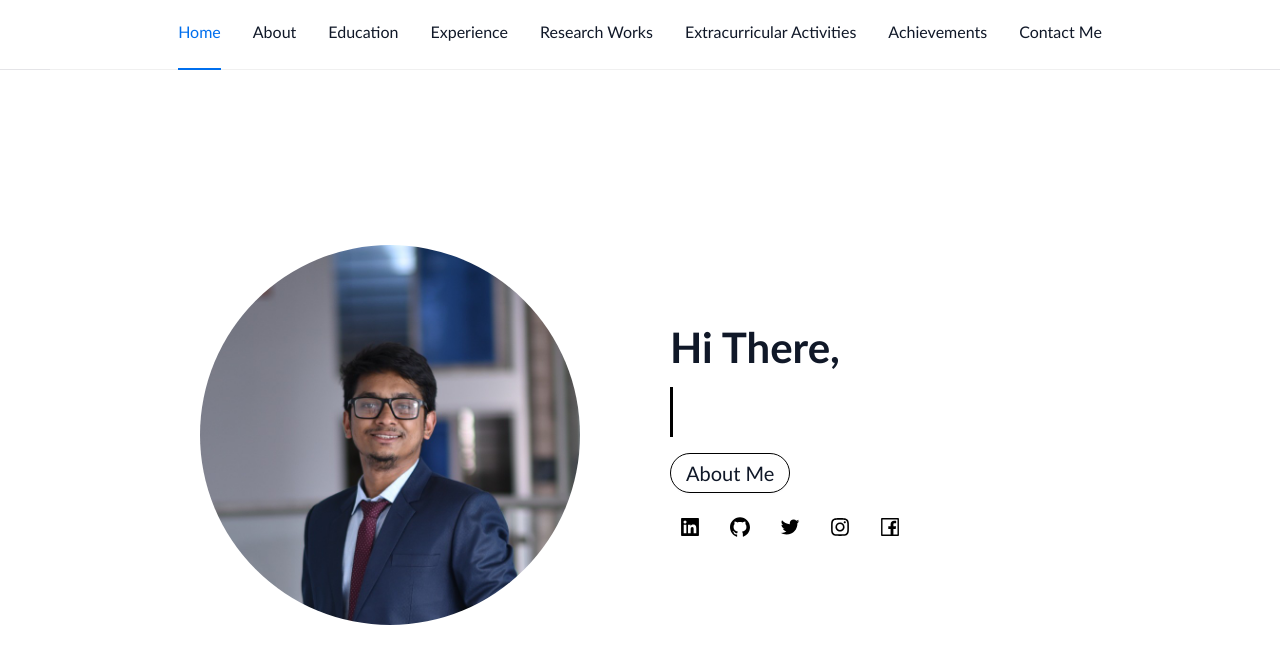
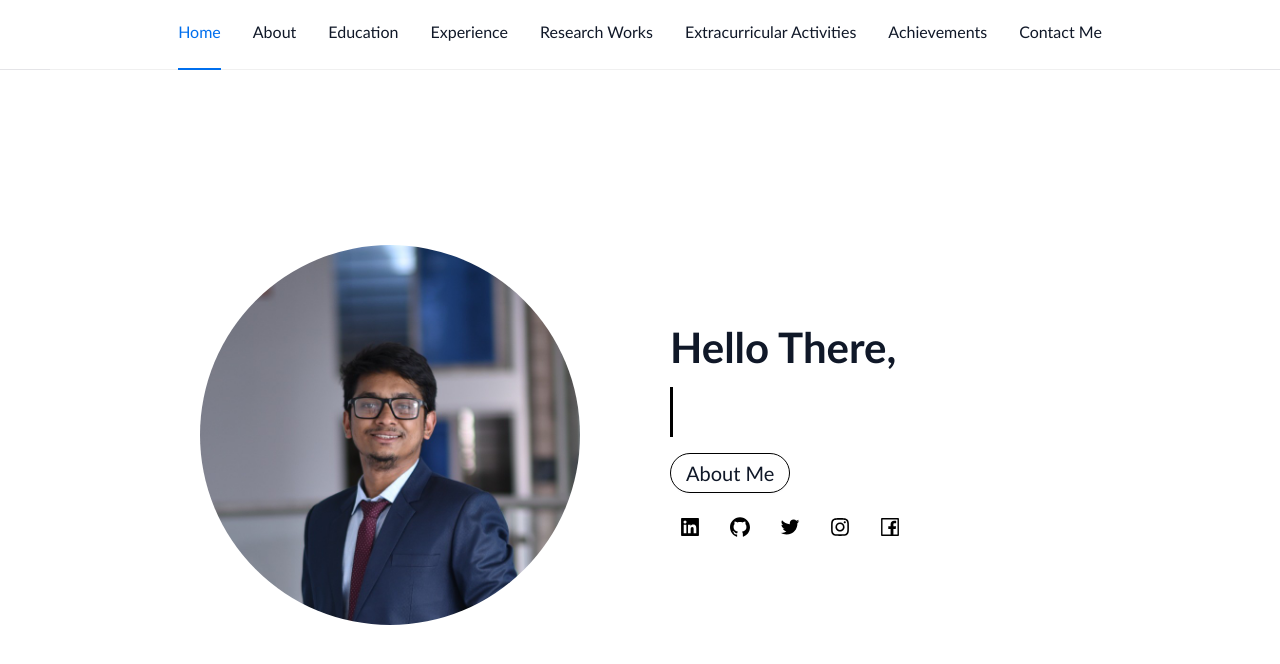
Before and after one commit to dkn1ght23/bimol-portfolio, a React (Create React App) app: page / in a window 1280 px wide. Shown: the top 664 px of the page. Built offline with nearby package versions, Linux system fonts and the light colour scheme.

Commit message:
line changed

```diff
--- a/src/pages/home/Home.tsx
+++ b/src/pages/home/Home.tsx
@@ -23,7 +23,7 @@ const Home = () => {
           </Col>
           <Col span={24} md={{ span: 12 }}>
             <div className="user-details-wrapper">
-              <h3 className="user-hi">Hi There,</h3>
+              <h3 className="user-hi">Hello There,</h3>
 
               <Typewriter
                 toRotate={["I'm Bimol Nath Roy", "I'm a Research Assistant"]}
```
